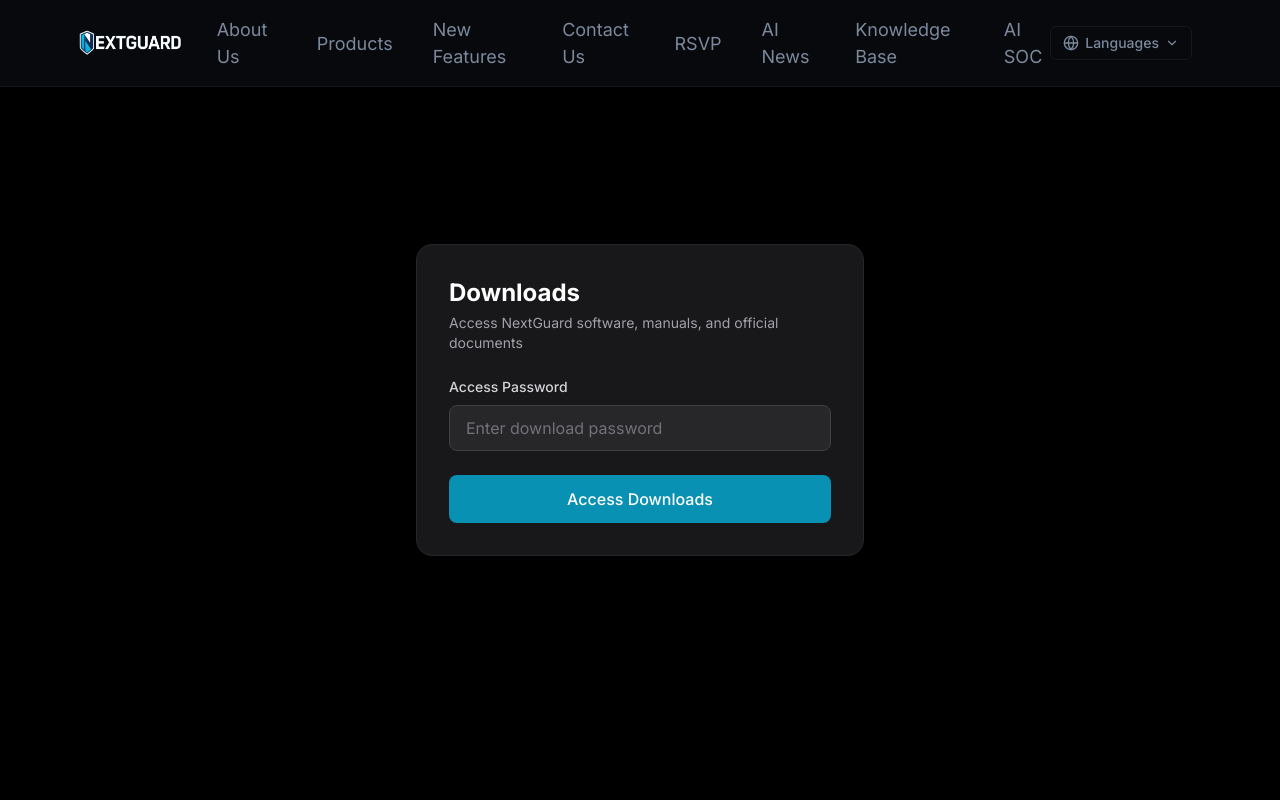
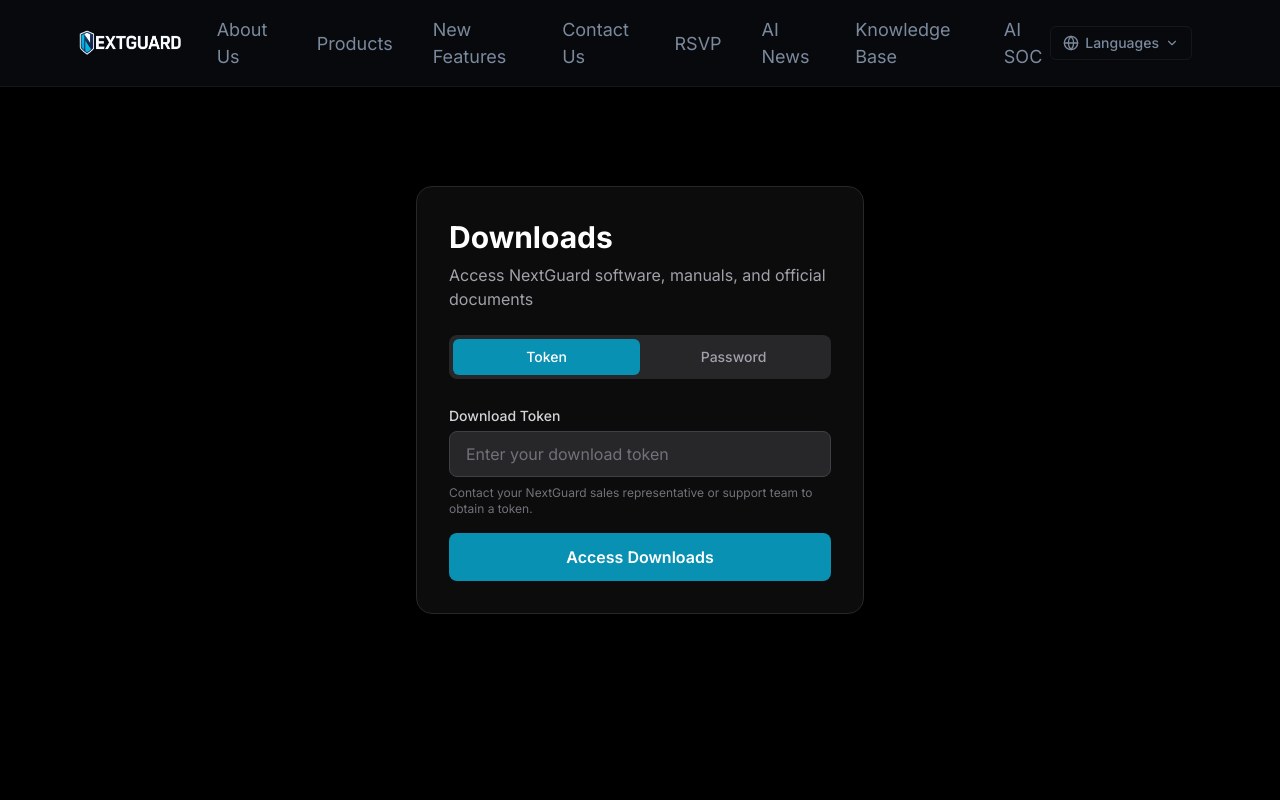
Before and after one commit to NextGuard-hk/nextguard-website, a Next.js app: page /downloads in a window 1280 px wide. Shown: the top 800 px of the page. Built offline with nearby package versions, Linux system fonts and the light colour scheme.

Commit message:
Add token auth UI, disclaimer popup, rate limit popup to downloads page

```diff
--- a/app/downloads/page.tsx
+++ b/app/downloads/page.tsx
@@ -19,69 +19,98 @@ function formatSize(bytes: number): string {
   return parseFloat((bytes / Math.pow(k, i)).toFixed(1)) + " " + sizes[i]
 }
 
+const DISCLAIMER_TEXT = `By downloading software, documentation, or any files from NextGuard Technology, you acknowledge and agree to the following:\n\n1. These files are provided exclusively for authorized customers, partners, and approved POC participants.\n2. Redistribution, reverse engineering, or sharing with unauthorized third parties is strictly prohibited.\n3. All downloads are logged and monitored. Excessive or suspicious download behavior may result in token revocation.\n4. NextGuard Technology reserves the right to revoke access at any time without prior notice.\n5. The downloaded materials are provided "AS IS" without warranty of any kind.`
+
 export default function DownloadsPage() {
   const [isAuth, setIsAuth] = useState(false)
+  const [authMode, setAuthMode] = useState<"password" | "token">("token")
   const [password, setPassword] = useState("")
+  const [token, setToken] = useState("")
   const [error, setError] = useState("")
   const [items, setItems] = useState<FileItem[]>([])
   const [currentPath, setCurrentPath] = useState("")
   const [loading, setLoading] = useState(false)
   const [downloading, setDownloading] = useState<string | null>(null)
-    const [budgetError, setBudgetError] = useState("")
+  const [budgetError, setBudgetError] = useState("")
+  const [rateLimitMsg, setRateLimitMsg] = useState("")
+  const [showDisclaimer, setShowDisclaimer] = useState(false)
+  const [disclaimerPending, setDisclaimerPending] = useState(false)
+  const [company, setCompany] = useState("")
 
-  async function handleLogin(e: React.FormEvent) {
+  async function handlePasswordLogin(e: React.FormEvent) {
     e.preventDefault()
-    setError("")
+    setError(""); setLoading(true)
+    try {
+      const r = await fetch('/api/downloads', { method: 'PATCH', headers: { 'Content-Type': 'application/json' }, body: JSON.stringify({ password }) })
+      if (r.ok) {
+        const listR = await fetch(`/api/downloads?prefix=${encodeURIComponent(PUBLIC_PREFIX)}`)
+        if (listR.ok) {
+          const d = await listR.json()
+          setItems(d.items || []); setIsAuth(true); setCurrentPath(PUBLIC_PREFIX)
+        }
+      } else { setError("Invalid password") }
+    } catch { setError("Network error") } finally { setLoading(false) }
+  }
+
+  async function handleTokenLogin(e: React.FormEvent) {
+    e.preventDefault()
+    setError(""); setLoading(true)
+    try {
+      // First validate the token
+      const r = await fetch('/api/downloads', { method: 'PATCH', headers: { 'Content-Type': 'application/json' }, body: JSON.stringify({ token }) })
+      if (r.ok) {
+        const data = await r.json()
+        setCompany(data.company || "")
+        // Show disclaimer if not yet accepted
+        setShowDisclaimer(true)
+        setDisclaimerPending(true)
+      } else {
+        const data = await r.json()
+        setError(data.error || "Invalid token")
+      }
+    } catch { setError("Network error") } finally { setLoading(false) }
+  }
+
+  async function acceptDisclaimer() {
     setLoading(true)
     try {
-      // Always start inside public/ prefix for public users
-      const r = await fetch(`/api/downloads?pw=${encodeURIComponent(password)}&prefix=${encodeURIComponent(PUBLIC_PREFIX)}`)
-      if (r.ok) {
-        const d = await r.json()
-        setItems(d.items || [])
-        setIsAuth(true)
-        setCurrentPath(PUBLIC_PREFIX)
-      } else {
-        setError("Invalid password")
+      // Accept disclaimer via API
+      await fetch('/api/downloads', { method: 'PATCH', headers: { 'Content-Type': 'application/json' }, body: JSON.stringify({ token, acceptDisclaimer: true }) })
+      // Load file list
+      const listR = await fetch(`/api/downloads?prefix=${encodeURIComponent(PUBLIC_PREFIX)}&token=${encodeURIComponent(token)}`)
+      if (listR.ok) {
+        const d = await listR.json()
+        setItems(d.items || []); setIsAuth(true); setCurrentPath(PUBLIC_PREFIX)
       }
-    } catch {
-      setError("Network error")
-    } finally {
-      setLoading(false)
-    }
+      setShowDisclaimer(false); setDisclaimerPending(false)
+    } catch { setError("Network error") } finally { setLoading(false) }
   }
 
   async function navigateFolder(path: string) {
     setLoading(true)
     try {
-      // Ensure path always stays within public/
       const safePath = path.startsWith(PUBLIC_PREFIX) ? path : PUBLIC_PREFIX + path
-      const r = await fetch(`/api/downloads?pw=${encodeURIComponent(password)}&prefix=${encodeURIComponent(safePath)}`)
-      if (r.ok) {
-        const d = await r.json()
-        setItems(d.items || [])
-        setCurrentPath(safePath)
-      }
+      const tokenParam = token ? `&token=${encodeURIComponent(token)}` : ''
+      const r = await fetch(`/api/downloads?prefix=${encodeURIComponent(safePath)}${tokenParam}`)
+      if (r.ok) { const d = await r.json(); setItems(d.items || []); setCurrentPath(safePath) }
     } catch {} finally { setLoading(false) }
   }
 
-  async function handleDownload(key: string, name: string) {
+  async function handleDownload(key: string, name: string, size?: number) {
     setDownloading(key)
     try {
-      const r = await fetch(`/api/downloads?action=download&pw=${encodeURIComponent(password)}&key=${encodeURIComponent(key)}`)
+      const tokenParam = token ? `&token=${encodeURIComponent(token)}` : ''
+      const sizeParam = size ? `&size=${size}` : ''
+      const r = await fetch(`/api/downloads?action=download&key=${encodeURIComponent(key)}${tokenParam}${sizeParam}`)
       if (r.ok) {
         const d = await r.json()
         const a = document.createElement("a")
-        a.href = d.url
-        a.download = name
-        document.body.appendChild(a)
-        a.click()
-        document.body.removeChild(a)
+        a.href = d.url; a.download = name; document.body.appendChild(a); a.click(); document.body.removeChild(a)
       } else {
         const d = await r.json()
-        if (d.budgetExceeded) {
-          setBudgetError("Downloads are temporarily unavailable - monthly bandwidth budget has been reached. Please try again next month.")
-        }
+        if (d.rateLimited) { setRateLimitMsg(d.error || "Rate limit exceeded") }
+        else if (d.budgetExceeded) { setBudgetError(d.error || "Bandwidth budget exceeded") }
+        else if (d.disclaimerRequired) { setShowDisclaimer(true) }
       }
     } catch {} finally { setDownloading(null) }
   }
@@ -90,94 +119,125 @@ export default function DownloadsPage() {
     const parts = currentPath.replace(/\/$/, "").split("/").filter(Boolean)
     parts.pop()
     const newPath = parts.length > 0 ? parts.join("/") + "/" : PUBLIC_PREFIX
-    // Don't go above public/
-    if (newPath === "" || !newPath.startsWith(PUBLIC_PREFIX)) {
-      navigateFolder(PUBLIC_PREFIX)
-    } else {
-      navigateFolder(newPath)
-    }
+    if (!newPath.startsWith(PUBLIC_PREFIX)) navigateFolder(PUBLIC_PREFIX)
+    else navigateFolder(newPath)
   }
 
-  // Strip the public/ prefix for display in breadcrumbs
   const displayPath = currentPath.replace(/^public\//, "")
   const breadcrumbs = displayPath.split("/").filter(Boolean)
 
-  if (!isAuth) return (
+  // ── Disclaimer Modal ──
+  if (showDisclaimer) return (
     <div className="min-h-screen bg-black flex items-center justify-center p-4">
-      <form onSubmit={handleLogin} className="bg-zinc-900 border border-zinc-800 rounded-2xl p-8 w-full max-w-md space-y-6">
-        <div>
-          <h1 className="text-2xl font-bold text-white">Downloads</h1>
-          <p className="text-zinc-400 text-sm mt-1">Access NextGuard software, manuals, and official documents</p>
+      <div className="bg-zinc-900 border border-zinc-700 rounded-2xl p-8 max-w-2xl w-full">
+        <h2 className="text-2xl font-bold text-white mb-2">Download Disclaimer</h2>
+        {company && <p className="text-cyan-400 mb-4">Company: {company}</p>}
+        <div className="bg-zinc-800 border border-zinc-700 rounded-lg p-4 mb-6 max-h-64 overflow-y-auto">
+          <pre className="text-zinc-300 text-sm whitespace-pre-wrap">{DISCLAIMER_TEXT}</pre>
         </div>
-        {error && <div className="bg-red-900/30 border border-red-800 rounded-lg px-4 py-3 text-red-300 text-sm">{error}</div>}
-        <div>
-          <label className="block text-sm font-medium text-zinc-300 mb-2">Access Password</label>
-          <input type="password" value={password} onChange={e => setPassword(e.target.value)} className="w-full bg-zinc-800 border border-zinc-700 rounded-lg px-4 py-2.5 text-white placeholder:text-zinc-500 focus:border-cyan-500 focus:outline-none" placeholder="Enter download password" required />
+        <div className="flex gap-3">
+          <button onClick={acceptDisclaimer} disabled={loading} className="flex-1 bg-cyan-600 hover:bg-cyan-700 text-white font-semibold py-3 rounded-lg transition-colors disabled:opacity-50">
+            {loading ? "Processing..." : "I Accept & Continue"}
+          </button>
+          <button onClick={() => { setShowDisclaimer(false); setDisclaimerPending(false) }} className="flex-1 bg-zinc-700 hover:bg-zinc-600 text-white py-3 rounded-lg transition-colors">
+            Decline
+          </button>
         </div>
-        <button type="submit" disabled={loading} className="w-full bg-cyan-600 hover:bg-cyan-500 text-white py-3 rounded-lg font-medium disabled:opacity-50">{loading ? "Verifying..." : "Access Downloads"}</button>
-      </form>
+      </div>
     </div>
   )
 
+  // ── Rate Limit Popup ──
+  const rateLimitPopup = rateLimitMsg ? (
+    <div className="fixed inset-0 bg-black/70 flex items-center justify-center z-50 p-4">
+      <div className="bg-zinc-900 border border-yellow-600 rounded-2xl p-8 max-w-md w-full text-center">
+        <div className="text-4xl mb-4">\u26a0\ufe0f</div>
+        <h3 className="text-xl font-bold text-yellow-400 mb-3">Download Limit Reached</h3>
+        <p className="text-zinc-300 mb-6">{rateLimitMsg}</p>
+        <button onClick={() => setRateLimitMsg("")} className="bg-yellow-600 hover:bg-yellow-700 text-white px-6 py-2 rounded-lg">OK</button>
+      </div>
+    </div>
+  ) : null
+
+  // ── Login Page ──
+  if (!isAuth) return (
+    <div className="min-h-screen bg-black flex items-center justify-center p-4">
+      {rateLimitPopup}
+      <div className="bg-zinc-900/50 border border-zinc-800 rounded-2xl p-8 w-full max-w-md">
+        <h1 className="text-3xl font-bold text-white mb-2">Downloads</h1>
+        <p className="text-zinc-400 mb-6">Access NextGuard software, manuals, and official documents</p>
+        {error && <p className="text-red-400 bg-red-900/20 border border-red-800 rounded-lg p-3 mb-4 text-sm">{error}</p>}
+        <div className="flex mb-6 bg-zinc-800 rounded-lg p-1">
+          <button onClick={() => setAuthMode("token")} className={`flex-1 py-2 rounded-md text-sm font-medium transition-colors ${authMode === 'token' ? 'bg-cyan-600 text-white' : 'text-zinc-400 hover:text-white'}`}>Token</button>
+          <button onClick={() => setAuthMode("password")} className={`flex-1 py-2 rounded-md text-sm font-medium transition-colors ${authMode === 'password' ? 'bg-cyan-600 text-white' : 'text-zinc-400 hover:text-white'}`}>Password</button>
+        </div>
+        {authMode === 'token' ? (
+          <form onSubmit={handleTokenLogin}>
+            <label className="text-zinc-300 text-sm font-medium">Download Token</label>
+            <input type="text" value={token} onChange={e => setToken(e.target.value)} className="w-full mt-1 bg-zinc-800 border border-zinc-700 rounded-lg px-4 py-2.5 text-white placeholder:text-zinc-500 focus:border-cyan-500 focus:outline-none" placeholder="Enter your download token" required />
+            <p className="text-zinc-500 text-xs mt-2 mb-4">Contact your NextGuard sales representative or support team to obtain a token.</p>
+            <button type="submit" disabled={loading} className="w-full bg-cyan-600 hover:bg-cyan-700 text-white font-semibold py-3 rounded-lg transition-colors disabled:opacity-50">{loading ? "Verifying..." : "Access Downloads"}</button>
+          </form>
+        ) : (
+          <form onSubmit={handlePasswordLogin}>
+            <label className="text-zinc-300 text-sm font-medium">Access Password</label>
+            <input type="password" value={password} onChange={e => setPassword(e.target.value)} className="w-full mt-1 bg-zinc-800 border border-zinc-700 rounded-lg px-4 py-2.5 text-white placeholder:text-zinc-500 focus:border-cyan-500 focus:outline-none" placeholder="Enter download password" required />
+            <button type="submit" disabled={loading} className="w-full mt-4 bg-cyan-600 hover:bg-cyan-700 text-white font-semibold py-3 rounded-lg transition-colors disabled:opacity-50">{loading ? "Verifying..." : "Access Downloads"}</button>
+          </form>
+        )}
+      </div>
+    </div>
+  )
+
+  // ── File Browser ──
   return (
-    <div className="min-h-screen bg-black text-white p-6 pt-24">
-      <div className="max-w-5xl mx-auto">
+    <div className="min-h-screen bg-black text-white">
+      {rateLimitPopup}
+      <div className="max-w-5xl mx-auto px-4 py-12">
         <div className="flex items-center justify-between mb-8">
           <div>
-            <h1 className="text-2xl font-bold">NextGuard Downloads</h1>
-            <p className="text-zinc-400 text-sm mt-1">Software ISO, HotFix, Manuals &amp; Installation Guides</p>
+            <h1 className="text-3xl font-bold">NextGuard Downloads</h1>
+            <p className="text-zinc-400 mt-1">Software ISO, HotFix, Manuals & Installation Guides</p>
+            {company && <p className="text-cyan-400 text-sm mt-1">Authenticated: {company}</p>}
           </div>
-          <button onClick={() => { setIsAuth(false); setPassword(""); setItems([]) }} className="bg-zinc-800 hover:bg-zinc-700 text-zinc-300 px-4 py-2 rounded-lg text-sm">Logout</button>
+          <button onClick={() => { setIsAuth(false); setPassword(""); setToken(""); setItems([]); setCompany("") }} className="bg-zinc-800 hover:bg-zinc-700 text-zinc-300 px-4 py-2 rounded-lg text-sm">Logout</button>
         </div>
-
         {/* Breadcrumbs */}
-        <div className="flex items-center gap-1 text-sm mb-4">
+        <div className="flex items-center gap-1 text-sm mb-4 flex-wrap">
           <button onClick={() => navigateFolder(PUBLIC_PREFIX)} className="text-cyan-400 hover:text-cyan-300">Root</button>
           {breadcrumbs.map((crumb, i) => (
             <span key={i}>
-              <span className="text-zinc-600"> / </span>
+              <span className="text-zinc-600 mx-1">/</span>
               <button onClick={() => navigateFolder(PUBLIC_PREFIX + breadcrumbs.slice(0, i + 1).join("/") + "/")} className="text-cyan-400 hover:text-cyan-300">{crumb}</button>
             </span>
           ))}
         </div>
-
-                {budgetError && <div className="bg-red-900/30 border border-red-800 rounded-lg px-4 py-3 text-red-300 text-sm mb-4">{budgetError}</div>}
+        {budgetError && <p className="text-red-400 bg-red-900/20 border border-red-800 rounded-lg p-3 mb-4 text-sm">{budgetError}</p>}
         {/* File List */}
-        <div className="overflow-x-auto">
+        <div className="bg-zinc-900/50 border border-zinc-800 rounded-xl overflow-hidden">
           {loading ? (
-            <p className="text-zinc-500 text-center py-8">Loading...</p>
+            <p className="text-zinc-500 text-center py-12">Loading...</p>
           ) : items.length === 0 ? (
-            <p className="text-zinc-500 text-center py-8">No files in this directory</p>
+            <p className="text-zinc-500 text-center py-12">No files in this directory</p>
           ) : (
-            <table className="w-full text-sm">
-              <thead><tr className="border-b border-zinc-800 text-zinc-400">
-                <th className="text-left py-3 px-4">Name</th>
-                <th className="text-left py-3 px-4">Size</th>
-                <th className="text-left py-3 px-4">Modified</th>
-                <th className="text-left py-3 px-4">Action</th>
-              </tr></thead>
+            <table className="w-full">
+              <thead><tr className="border-b border-zinc-800 text-zinc-400 text-sm"><th className="text-left px-4 py-3">Name</th><th className="text-left px-4 py-3 w-24">Size</th><th className="text-left px-4 py-3 w-32">Modified</th><th className="text-left px-4 py-3 w-28">Action</th></tr></thead>
               <tbody>
-                {currentPath !== PUBLIC_PREFIX && (
-                  <tr className="border-b border-zinc-800/50 hover:bg-zinc-900/50 cursor-pointer" onClick={goUp}>
-                    <td className="py-3 px-4 text-zinc-400" colSpan={4}>{"↩ .."}</td>
-                  </tr>
-                )}
+                {currentPath !== PUBLIC_PREFIX && <tr className="border-b border-zinc-800/50 hover:bg-zinc-800/30"><td colSpan={4} className="px-4 py-2"><button onClick={goUp} className="text-zinc-400 hover:text-white">← Back</button></td></tr>}
                 {items.filter(item => item.name !== ".keep").map(item => (
-                  <tr key={item.path} className="border-b border-zinc-800/50 hover:bg-zinc-900/50">
-                    <td className="py-3 px-4">
+                  <tr key={item.path} className="border-b border-zinc-800/50 hover:bg-zinc-800/30">
+                    <td className="px-4 py-2.5">
                       {item.type === "folder" ? (
                         <button onClick={() => navigateFolder(item.path)} className="flex items-center gap-2 text-white hover:text-cyan-400">
-                          📁 {item.name}
+                          \ud83d\udcc1 {item.name}
                         </button>
-                      ) : (
-                        <span className="flex items-center gap-2">📄 {item.name}</span>
-                      )}
+                      ) : <span className="flex items-center gap-2">\ud83d\udcc4 {item.name}</span>}
                     </td>
-                    <td className="py-3 px-4">{item.type === "file" && item.size ? formatSize(item.size) : "-"}</td>
-                    <td className="py-3 px-4">{item.lastModified ? new Date(item.lastModified).toLocaleDateString() : "-"}</td>
-                    <td className="py-3 px-4">
+                    <td className="px-4 py-2.5 text-zinc-400 text-sm">{item.type === "file" && item.size ? formatSize(item.size) : "-"}</td>
+                    <td className="px-4 py-2.5 text-zinc-400 text-sm">{item.lastModified ? new Date(item.lastModified).toLocaleDateString() : "-"}</td>
+                    <td className="px-4 py-2.5">
                       {item.type === "file" && (
-                        <button onClick={() => handleDownload(item.path, item.name)} disabled={downloading === item.path} className="bg-cyan-600/20 hover:bg-cyan-600/30 text-cyan-400 px-3 py-1 rounded-md text-xs font-medium transition-colors disabled:opacity-50">
+                        <button onClick={() => handleDownload(item.path, item.name, item.size)} disabled={downloading === item.path} className="bg-cyan-600/20 hover:bg-cyan-600/30 text-cyan-400 px-3 py-1 rounded-md text-xs font-medium transition-colors disabled:opacity-50">
                           {downloading === item.path ? "Downloading..." : "Download"}
                         </button>
                       )}
```
